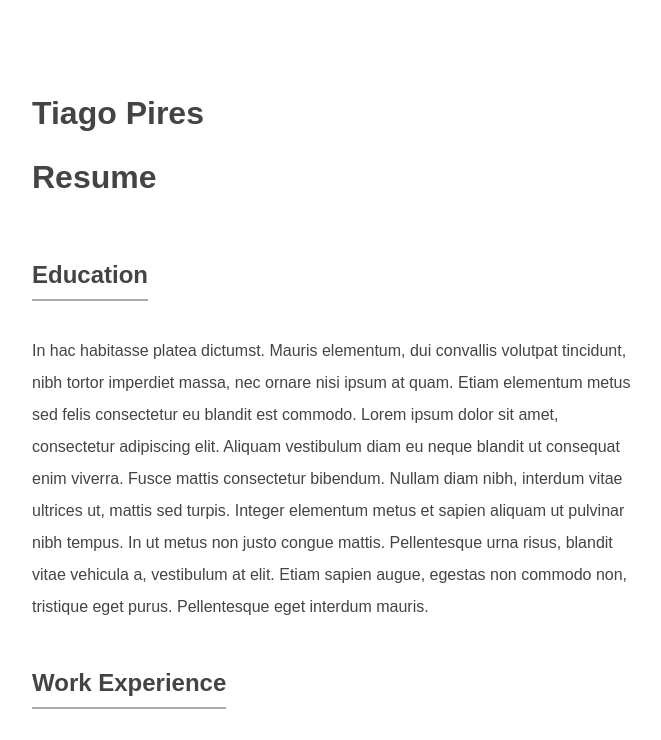
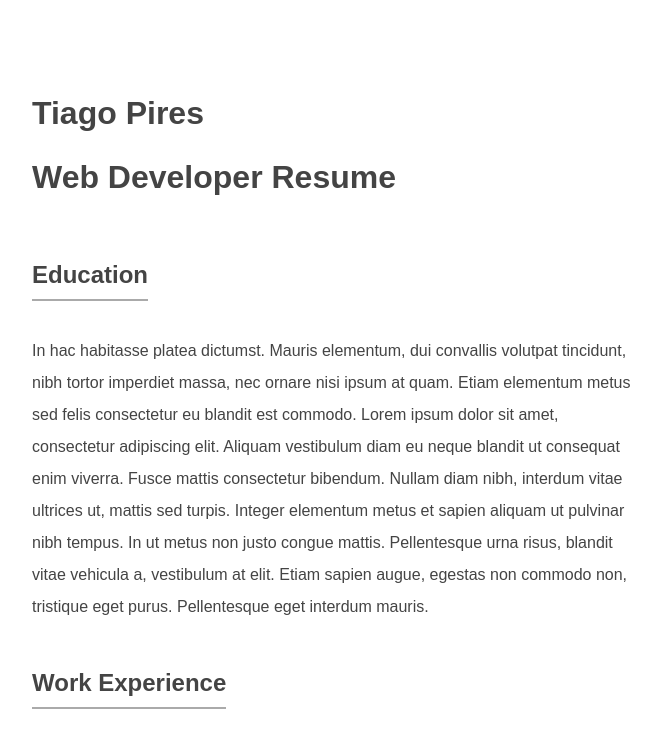
Before and after one commit to tiago-pires/resume, a plain HTML site: page index.html in a window 1280 px wide. Shown: the top 740 px of the page, without its empty margins (308-969 px from the left). Drawn offline with Linux system fonts and the light colour scheme; a script that the page names is missing.

Commit message:
Changed title to include webdev

```diff
--- a/index.html
+++ b/index.html
@@ -8,7 +8,7 @@
 </head>
 <body>
 
-  <h1>Tiago Pires <br /> Resume</h1>
+  <h1>Tiago Pires <br /> Web Developer Resume</h1>
   <h2>Education</h2>
   <p>
     In hac habitasse platea dictumst. Mauris elementum, dui convallis volutpat tincidunt, nibh tortor imperdiet massa, nec ornare nisi ipsum at quam. Etiam elementum metus sed felis consectetur eu blandit est commodo. Lorem ipsum dolor sit amet, consectetur adipiscing elit. Aliquam vestibulum diam eu neque blandit ut consequat enim viverra. Fusce mattis consectetur bibendum. Nullam diam nibh, interdum vitae ultrices ut, mattis sed turpis. Integer elementum metus et sapien aliquam ut pulvinar nibh tempus. In ut metus non justo congue mattis. Pellentesque urna risus, blandit vitae vehicula a, vestibulum at elit. Etiam sapien augue, egestas non commodo non, tristique eget purus. Pellentesque eget interdum mauris.
```
